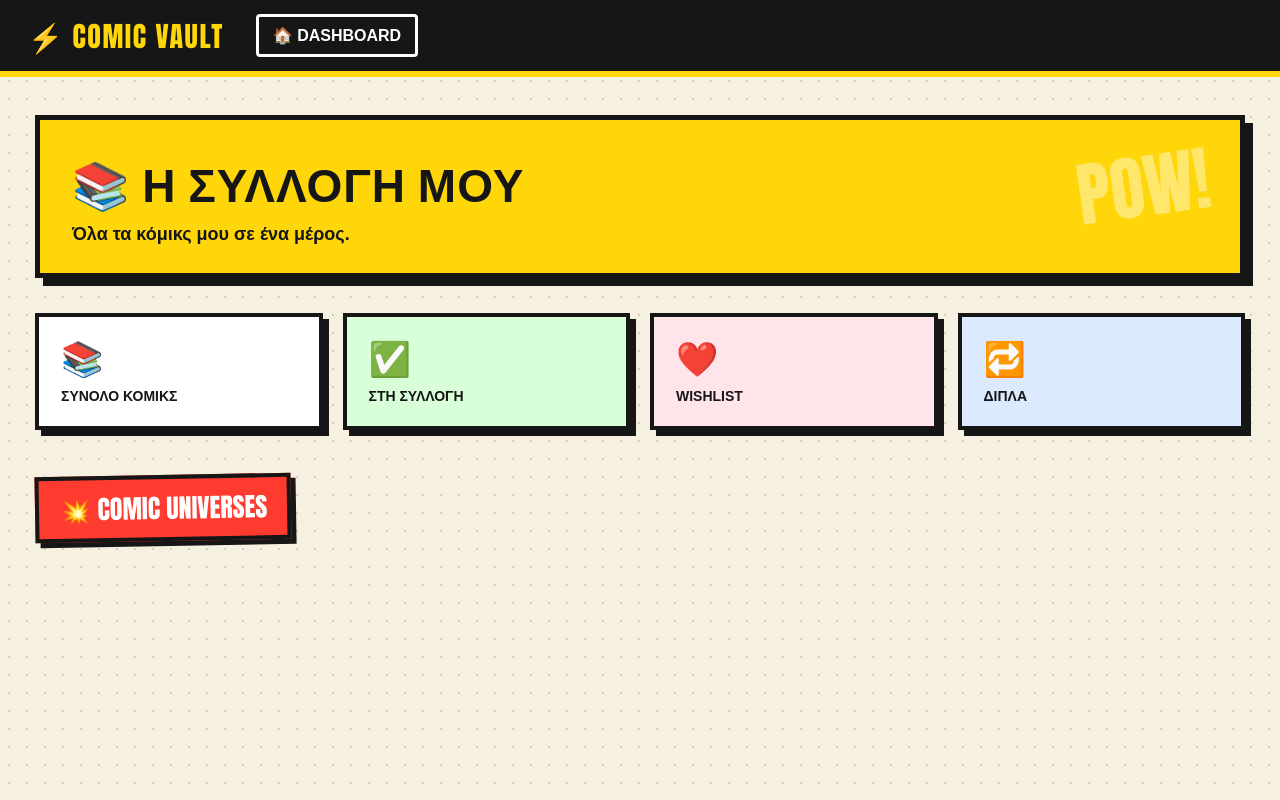
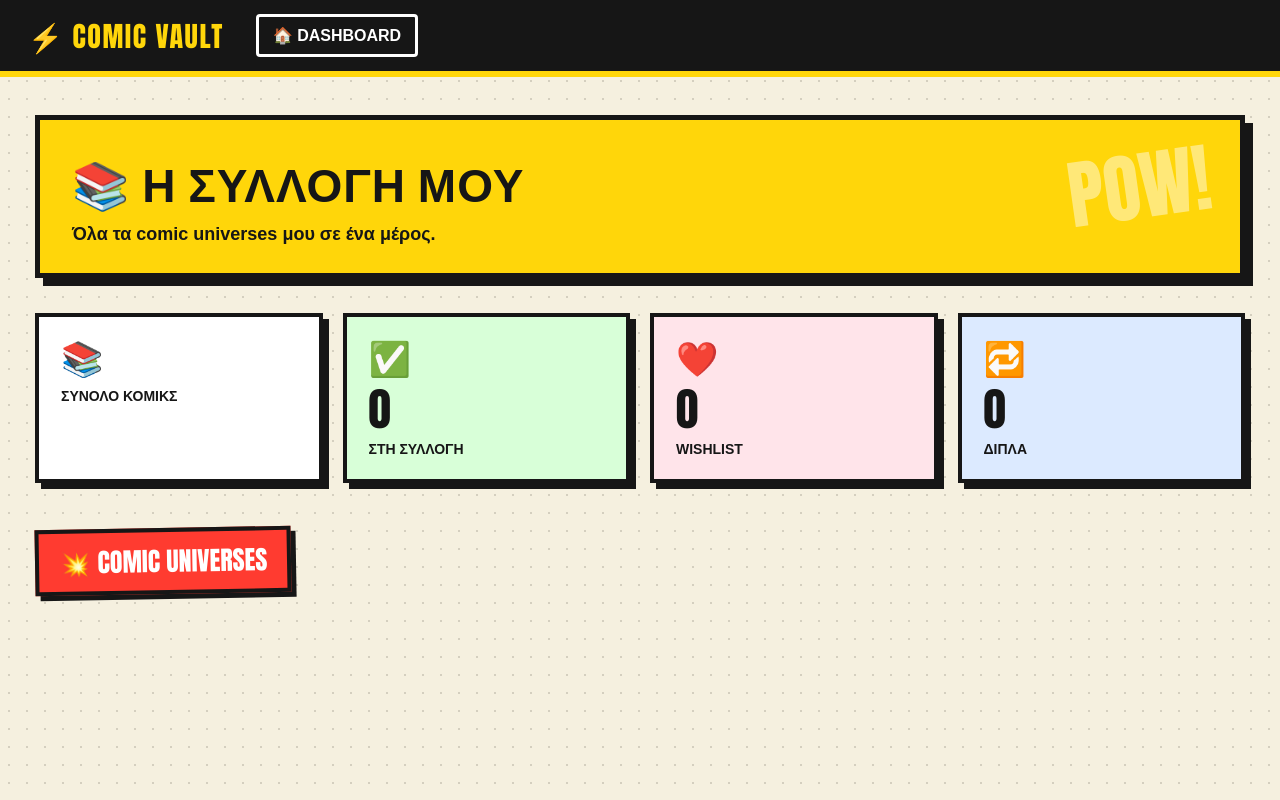
Before and after one commit to MichalisMichael26/comic-collection, a Flask app: template templates/dashboard.html in a window 1280 px wide. Run offline with Flask 3, Linux system fonts and the light colour scheme; the template is opened without the code that fills it, so the values that code supplies are empty.

Commit message:
Update dashboard.html

```diff
--- a/templates/dashboard.html
+++ b/templates/dashboard.html
@@ -18,8 +18,9 @@
             --yellow: #ffd60a;
             --red: #ff3b30;
             --blue: #2979ff;
+            --green: #39d353;
+            --pink: #ff5d8f;
             --white: #ffffff;
-            --paper: #fffdf3;
         }
 
         body {
@@ -28,18 +29,25 @@
             min-height: 100vh;
 
             background-color: #f5f0df;
+
             background-image:
-                radial-gradient(#d4cfbf 1.4px, transparent 1.4px);
+                radial-gradient(
+                    #d4cfbf 1.4px,
+                    transparent 1.4px
+                );
+
             background-size: 18px 18px;
         }
 
-        /* =========================
-           NAVBAR
-        ========================= */
+
+        /* =====================================
+           MENU
+        ===================================== */
 
         nav {
             background: var(--dark);
             border-bottom: 6px solid var(--yellow);
+
             padding: 14px 28px;
 
             display: flex;
@@ -54,16 +62,24 @@
 
         .logo {
             color: var(--yellow);
-            font-family: Impact, "Arial Black", sans-serif;
+
+            font-family:
+                Impact,
+                "Arial Black",
+                sans-serif;
+
             font-size: 28px;
             letter-spacing: 1.5px;
+
             margin-right: 20px;
+
             text-transform: uppercase;
         }
 
         nav a {
             color: white;
             text-decoration: none;
+
             font-weight: 900;
             text-transform: uppercase;
 
@@ -78,33 +94,47 @@
         nav a:hover {
             background: var(--yellow);
             color: var(--dark);
+
             border-color: var(--yellow);
 
             transform: translateY(-2px);
         }
 
-        /* =========================
+
+        /* =====================================
            PAGE
-        ========================= */
+        ===================================== */
 
         .container {
             max-width: 1250px;
+
             margin: 38px auto;
-            padding: 0 20px 60px;
+
+            padding:
+                0
+                20px
+                60px;
         }
 
-        /* =========================
+
+        /* =====================================
            HERO
-        ========================= */
+        ===================================== */
 
         .hero {
             background: var(--yellow);
+
             border: 5px solid var(--dark);
 
             padding: 28px 32px;
+
             margin-bottom: 35px;
 
-            box-shadow: 8px 8px 0 var(--dark);
+            box-shadow:
+                8px
+                8px
+                0
+                var(--dark);
 
             position: relative;
             overflow: hidden;
@@ -112,98 +142,148 @@
 
         .hero::after {
             content: "POW!";
+
             position: absolute;
+
             right: 30px;
-            top: 14px;
+            top: 10px;
 
-            font-family: Impact, "Arial Black", sans-serif;
-            font-size: 70px;
-            color: rgba(255,255,255,0.40);
+            font-family:
+                Impact,
+                "Arial Black",
+                sans-serif;
 
-            transform: rotate(-8deg);
+            font-size: 75px;
+
+            color:
+                rgba(
+                    255,
+                    255,
+                    255,
+                    0.45
+                );
+
+            transform:
+                rotate(-8deg);
         }
 
         .hero h1 {
-            font-family: Impact, "Arial Black", sans-serif;
+            font-family:
+                Impact,
+                "Arial Black",
+                sans-serif;
+
             font-size: 46px;
+
             text-transform: uppercase;
+
             letter-spacing: 1px;
+
             position: relative;
             z-index: 2;
         }
 
         .hero p {
+            font-size: 18px;
             font-weight: bold;
-            font-size: 18px;
+
             margin-top: 7px;
+
             position: relative;
             z-index: 2;
         }
 
-        /* =========================
+
+        /* =====================================
            STATS
-        ========================= */
+        ===================================== */
 
         .stats {
             display: grid;
-            grid-template-columns: repeat(4, 1fr);
+
+            grid-template-columns:
+                repeat(4, 1fr);
+
             gap: 20px;
 
             margin-bottom: 45px;
         }
 
         .stat-card {
-            background: white;
             border: 4px solid var(--dark);
+
             padding: 22px;
 
-            box-shadow: 6px 6px 0 var(--dark);
+            box-shadow:
+                6px
+                6px
+                0
+                var(--dark);
 
             transition: 0.15s;
         }
 
-        .stat-card:nth-child(1) {
-            background: #ffffff;
+        .stat-card:hover {
+            transform:
+                translate(
+                    -3px,
+                    -3px
+                );
+
+            box-shadow:
+                9px
+                9px
+                0
+                var(--dark);
         }
 
-        .stat-card:nth-child(2) {
+        .stat-total {
+            background: white;
+        }
+
+        .stat-owned {
             background: #d8ffd8;
         }
 
-        .stat-card:nth-child(3) {
+        .stat-wishlist {
             background: #ffe4ea;
         }
 
-        .stat-card:nth-child(4) {
+        .stat-duplicate {
             background: #dceaff;
-        }
-
-        .stat-card:hover {
-            transform: translate(-3px, -3px);
-            box-shadow: 9px 9px 0 var(--dark);
         }
 
         .stat-icon {
             font-size: 34px;
+
             margin-bottom: 8px;
         }
 
         .stat-number {
-            font-family: Impact, "Arial Black", sans-serif;
-            font-size: 43px;
+            font-family:
+                Impact,
+                "Arial Black",
+                sans-serif;
+
+            font-size: 45px;
+
             line-height: 1;
         }
 
         .stat-label {
+            margin-top: 9px;
+
             font-weight: 900;
-            margin-top: 9px;
+
             text-transform: uppercase;
+
             font-size: 14px;
         }
 
-        /* =========================
-           SECTION TITLE
-        ========================= */
+
+        /* =====================================
+           TITLE
+        ===================================== */
 
         .section-title {
             display: inline-block;
@@ -212,44 +292,71 @@
             color: white;
 
             border: 4px solid var(--dark);
-            box-shadow: 5px 5px 0 var(--dark);
 
-            padding: 9px 20px;
+            box-shadow:
+                5px
+                5px
+                0
+                var(--dark);
+
+            padding:
+                9px
+                20px;
+
             margin-bottom: 25px;
 
-            font-family: Impact, "Arial Black", sans-serif;
+            font-family:
+                Impact,
+                "Arial Black",
+                sans-serif;
+
             text-transform: uppercase;
+
             font-size: 26px;
 
-            transform: rotate(-1deg);
+            transform:
+                rotate(-1deg);
         }
 
-        /* =========================
+
+        /* =====================================
            CATEGORIES
-        ========================= */
+        ===================================== */
 
         .categories {
             display: grid;
-            grid-template-columns: repeat(4, 1fr);
+
+            grid-template-columns:
+                repeat(4, 1fr);
+
             gap: 24px;
         }
 
         .category-card {
             min-height: 185px;
 
-            background: var(--paper);
             border: 5px solid var(--dark);
-            box-shadow: 7px 7px 0 var(--dark);
+
+            box-shadow:
+                7px
+                7px
+                0
+                var(--dark);
 
             display: flex;
+
             flex-direction: column;
+
             justify-content: center;
             align-items: center;
 
             text-decoration: none;
+
             color: var(--dark);
 
-            padding: 25px 15px;
+            padding:
+                25px
+                15px;
 
             transition: 0.15s;
         }
@@ -271,46 +378,69 @@
         }
 
         .category-card:hover {
-            transform: translate(-4px, -4px) rotate(-1deg);
-            box-shadow: 11px 11px 0 var(--dark);
+            transform:
+                translate(
+                    -4px,
+                    -4px
+                )
+                rotate(-1deg);
+
+            box-shadow:
+                11px
+                11px
+                0
+                var(--dark);
         }
 
         .category-icon {
             font-size: 52px;
+
             margin-bottom: 14px;
         }
 
         .category-name {
-            font-family: Impact, "Arial Black", sans-serif;
+            font-family:
+                Impact,
+                "Arial Black",
+                sans-serif;
+
             font-size: 27px;
+
             text-transform: uppercase;
+
             text-align: center;
         }
 
         .category-small {
             margin-top: 8px;
+
             font-weight: bold;
+
             font-size: 13px;
         }
 
-        /* =========================
+
+        /* =====================================
            MOBILE
-        ========================= */
+        ===================================== */
 
         @media (max-width: 950px) {
 
             .stats {
-                grid-template-columns: repeat(2, 1fr);
+                grid-template-columns:
+                    repeat(2, 1fr);
             }
 
             .categories {
-                grid-template-columns: repeat(2, 1fr);
+                grid-template-columns:
+                    repeat(2, 1fr);
             }
 
             .hero::after {
                 display: none;
             }
         }
+
 
         @media (max-width: 600px) {
 
@@ -320,12 +450,16 @@
 
             .logo {
                 width: 100%;
+
                 font-size: 25px;
             }
 
             nav a {
                 font-size: 12px;
-                padding: 7px 9px;
+
+                padding:
+                    7px
+                    9px;
             }
 
             .hero {
@@ -337,7 +471,9 @@
             }
 
             .stats {
-                grid-template-columns: repeat(2, 1fr);
+                grid-template-columns:
+                    repeat(2, 1fr);
+
                 gap: 12px;
             }
 
@@ -350,7 +486,9 @@
             }
 
             .categories {
-                grid-template-columns: repeat(2, 1fr);
+                grid-template-columns:
+                    repeat(2, 1fr);
+
                 gap: 14px;
             }
 
@@ -361,12 +499,15 @@
             .category-name {
                 font-size: 21px;
             }
+
         }
+
     </style>
 </head>
 
 
 <body>
+
 
 <nav>
 
@@ -378,9 +519,12 @@
         🏠 Dashboard
     </a>
 
+
     {% for category in categories %}
 
-        <a href="/category/{{ category.slug }}">
+        <a
+            href="/category/{{ category.slug }}"
+        >
             {{ category.name }}
         </a>
 
@@ -389,28 +533,42 @@
 </nav>
 
 
+
 <div class="container">
+
+
+    <!-- HERO -->
 
     <div class="hero">
 
-        <h1>📚 Η Συλλογή μου</h1>
+        <h1>
+            📚 Η Συλλογή μου
+        </h1>
 
         <p>
-            Όλα τα κόμικς μου σε ένα μέρος.
+            Όλα τα comic universes μου
+            σε ένα μέρος.
         </p>
 
     </div>
 
 
+
+    <!-- STATS -->
+
     <div class="stats">
 
-        <div class="stat-card">
+
+        <div class="stat-card stat-total">
 
             <div class="stat-icon">
                 📚
             </div>
 
-            <div class="stat-number">
+            <div
+                class="stat-number"
+                id="totalComics"
+            >
                 {{ stats.total }}
             </div>
 
@@ -421,14 +579,18 @@
         </div>
 
 
-        <div class="stat-card">
+
+        <div class="stat-card stat-owned">
 
             <div class="stat-icon">
                 ✅
             </div>
 
-            <div class="stat-number">
-                {{ stats.owned }}
+            <div
+                class="stat-number"
+                id="ownedComics"
+            >
+                0
             </div>
 
             <div class="stat-label">
@@ -438,14 +600,18 @@
         </div>
 
 
-        <div class="stat-card">
+
+        <div class="stat-card stat-wishlist">
 
             <div class="stat-icon">
                 ❤️
             </div>
 
-            <div class="stat-number">
-                {{ stats.wishlist }}
+            <div
+                class="stat-number"
+                id="wishlistComics"
+            >
+                0
             </div>
 
             <div class="stat-label">
@@ -455,14 +621,18 @@
         </div>
 
 
-        <div class="stat-card">
+
+        <div class="stat-card stat-duplicate">
 
             <div class="stat-icon">
                 🔁
             </div>
 
-            <div class="stat-number">
-                {{ stats.duplicates }}
+            <div
+                class="stat-number"
+                id="duplicateComics"
+            >
+                0
             </div>
 
             <div class="stat-label">
@@ -471,17 +641,26 @@
 
         </div>
 
+
     </div>
 
+
+
+    <!-- CATEGORIES TITLE -->
 
     <div class="section-title">
         💥 Comic Universes
     </div>
 
 
+
+    <!-- CATEGORIES -->
+
     <div class="categories">
 
+
         {% for category in categories %}
+
 
             <a
                 class="category-card"
@@ -502,11 +681,125 @@
 
             </a>
 
+
         {% endfor %}
+
 
     </div>
 
+
 </div>
+
+
+
+<script>
+
+    // ============================================
+    // DASHBOARD COUNTERS
+    // ============================================
+
+    function updateDashboard() {
+
+        const saved =
+            localStorage.getItem(
+                "comicCollection"
+            );
+
+
+        if (!saved) {
+
+            document.getElementById(
+                "ownedComics"
+            ).textContent = 0;
+
+            document.getElementById(
+                "wishlistComics"
+            ).textContent = 0;
+
+            document.getElementById(
+                "duplicateComics"
+            ).textContent = 0;
+
+            return;
+
+        }
+
+
+        let collection;
+
+
+        try {
+
+            collection =
+                JSON.parse(saved);
+
+        } catch (error) {
+
+            collection = {};
+
+        }
+
+
+        let owned = 0;
+
+        let wishlist = 0;
+
+        let duplicates = 0;
+
+
+        Object.values(
+            collection
+        ).forEach(function(comic) {
+
+
+            if (comic.owned) {
+
+                owned++;
+
+            }
+
+
+            if (comic.wishlist) {
+
+                wishlist++;
+
+            }
+
+
+            if (comic.duplicate) {
+
+                duplicates++;
+
+            }
+
+
+        });
+
+
+        document.getElementById(
+            "ownedComics"
+        ).textContent = owned;
+
+
+        document.getElementById(
+            "wishlistComics"
+        ).textContent = wishlist;
+
+
+        document.getElementById(
+            "duplicateComics"
+        ).textContent = duplicates;
+
+    }
+
+
+    document.addEventListener(
+        "DOMContentLoaded",
+        updateDashboard
+    );
+
+</script>
+
 
 </body>
 </html>
```
